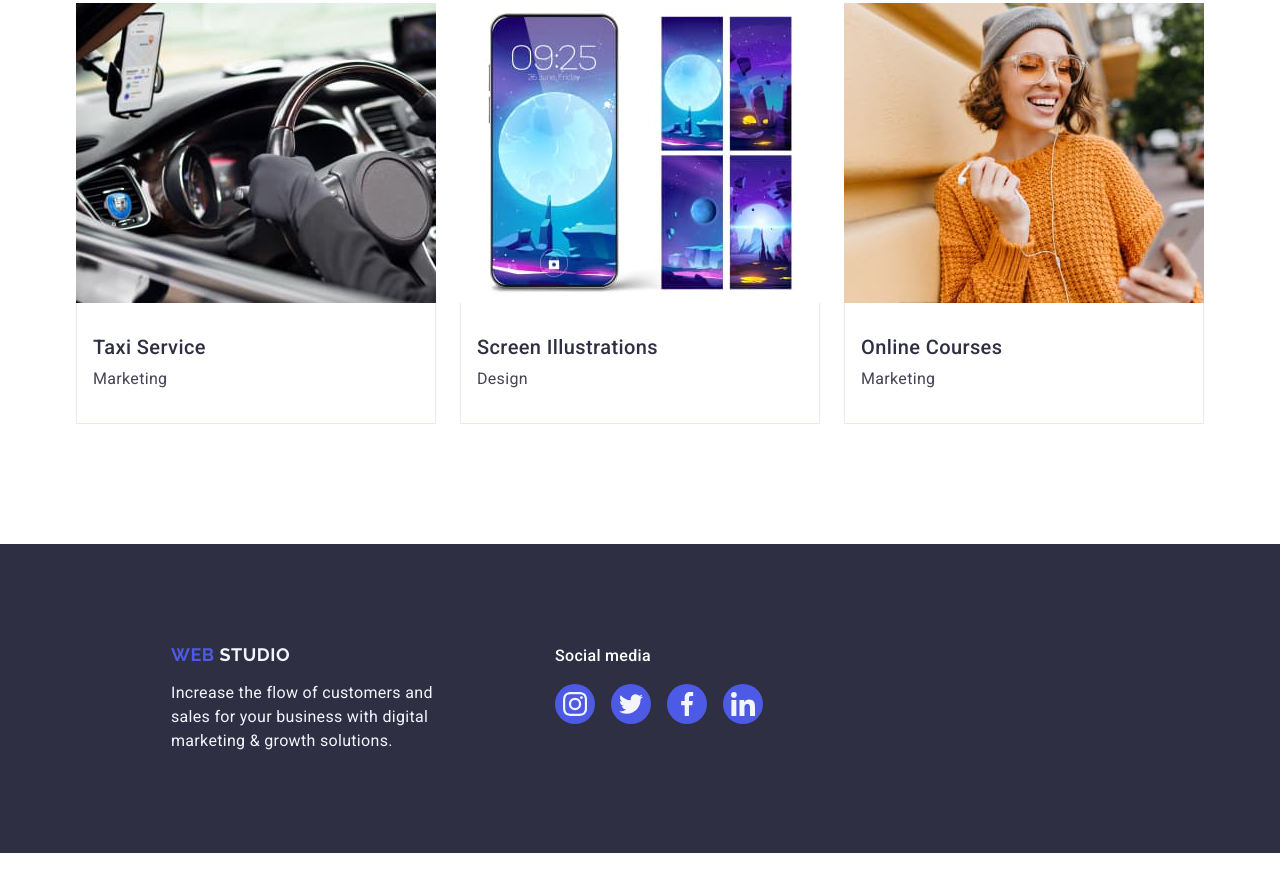
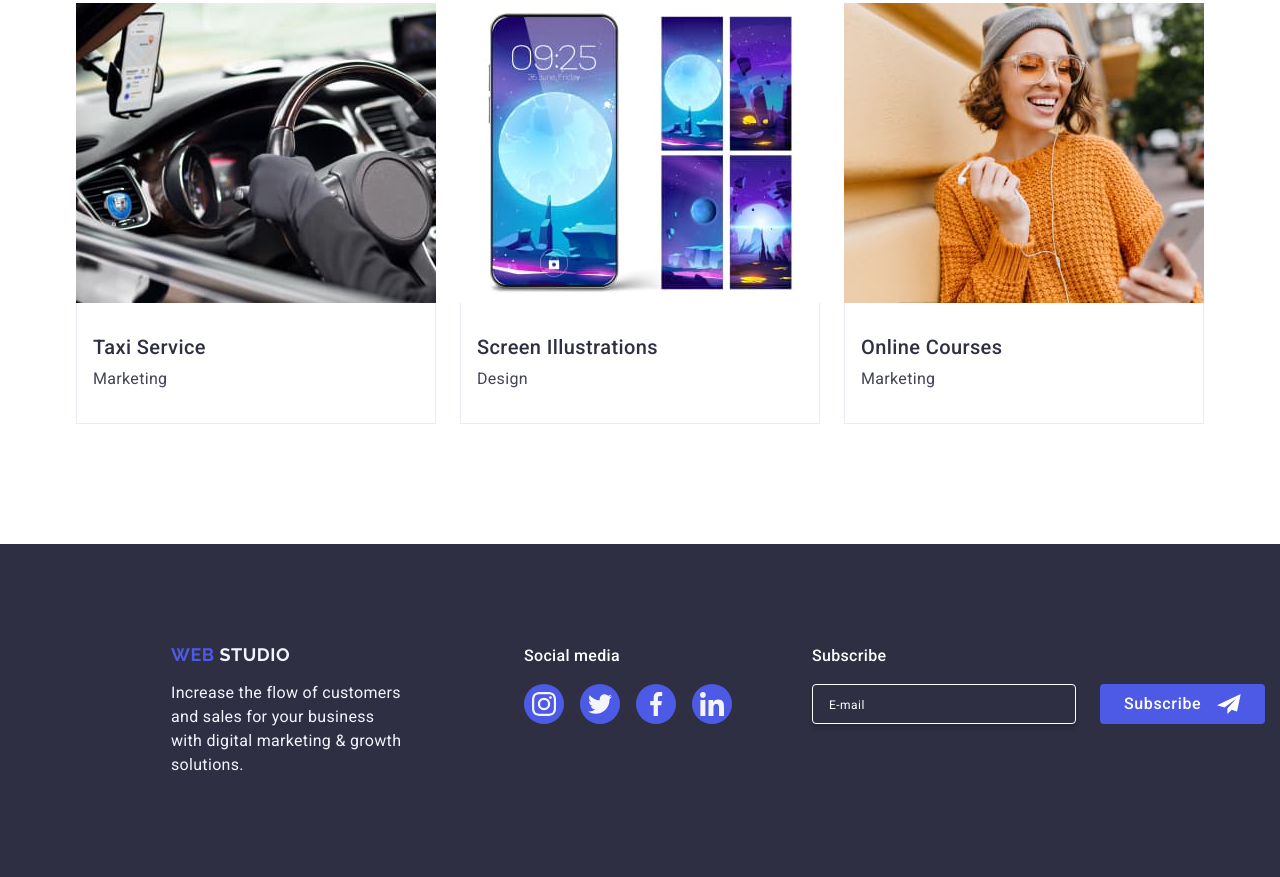
Before and after one commit to Hrechaniuk1/goit-markup-hw-05, a plain HTML site: page index.html in a window 1280 px wide. Shown: the part 2671-3548 px from the top of the page. Before the commit the page ends 3524 px from the top, so only its background shows below. Drawn offline with nearby package versions, Linux system fonts and the light colour scheme.

Commit message:
footer-form-done

```diff
--- a/css/slyles.css
+++ b/css/slyles.css
@@ -523,3 +523,69 @@ footer .site-logo {
 .footer-link-list {
     gap: 16px;
 }
+
+.form-name {
+    color: var(--WHITE, #FFF);
+        font-size: 16px;
+        font-weight: 500;
+        line-height: 1.5;
+        letter-spacing: 0.02em;
+}
+
+.form-input {
+    width: 264px;
+    height: 40px;
+    border-radius: 4px;
+    border: 1px solid var(--WHITE, #FFF);
+    box-shadow: 0px 4px 4px 0px rgba(0, 0, 0, 0.15);
+    background-color: var(--NAVY-BLUE, #2E2F42);
+    padding: 8px 16px;
+}
+
+.form-input::placeholder {
+    color: var(--WHITE, #FFF);
+        font-size: 12px;
+        font-weight: 400;
+        line-height: 2;
+        letter-spacing: 0.04em;
+}
+
+.form-button {
+    background-color: #4D5AE5;
+    width: 165px;
+    height: 40px;
+    display: inline-flex;
+        padding: 8px 24px;
+        justify-content: center;
+        align-items: center;
+        gap: 16px;
+        border-radius: 4px;
+        border: none;
+}
+
+.form-button-icon {
+    fill: #fff;
+}
+
+.form-button-name {
+    color: var(--WHITE, #FFF);
+        text-align: center;
+        font-size: 16px;
+        font-weight: 500;
+        line-height: 1.5;
+        letter-spacing: 0.04em;
+}
+
+.form-container {
+    display: flex;
+    flex-direction: column;
+    gap: 16px;
+    justify-content: flex-start;
+    margin-left: 80px;
+}
+
+.form-container-main {
+    display: flex;
+    gap: 24px;
+    align-items: flex-end;
+}
--- a/index.html
+++ b/index.html
@@ -485,6 +485,28 @@
             </li>
           </ul>
         </div>
+        <form action="">
+          <div class="form-container-main">
+            <div class="form-container">
+              <label for="mail">
+                <span class="form-name">Subscribe</span>
+              </label>
+              <input
+                class="form-input"
+                type="email"
+                name="mail"
+                id="mail"
+                placeholder="E-mail"
+              />
+            </div>
+            <button class="form-button" type="submit">
+              <span class="form-button-name">Subscribe</span>
+              <svg class="form-button-icon" width="24" height="24">
+                <use href="./images/symbol-form-button.svg#icon-frame"></use>
+              </svg>
+            </button>
+          </div>
+        </form>
       </div>
     </footer>
   </body>
```
Also changed, not shown: images/form-icons.svg (added), images/symbol-form-button.svg (added).
